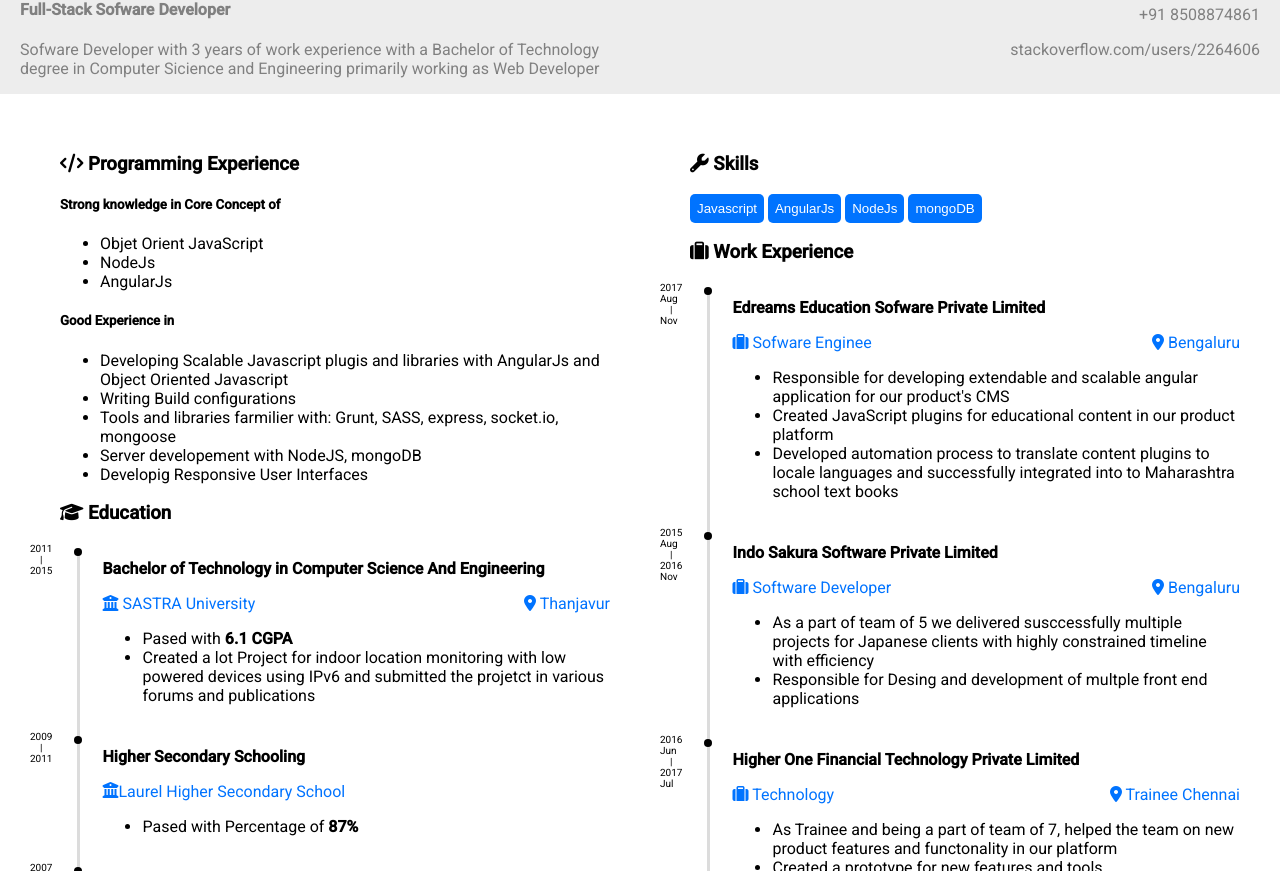
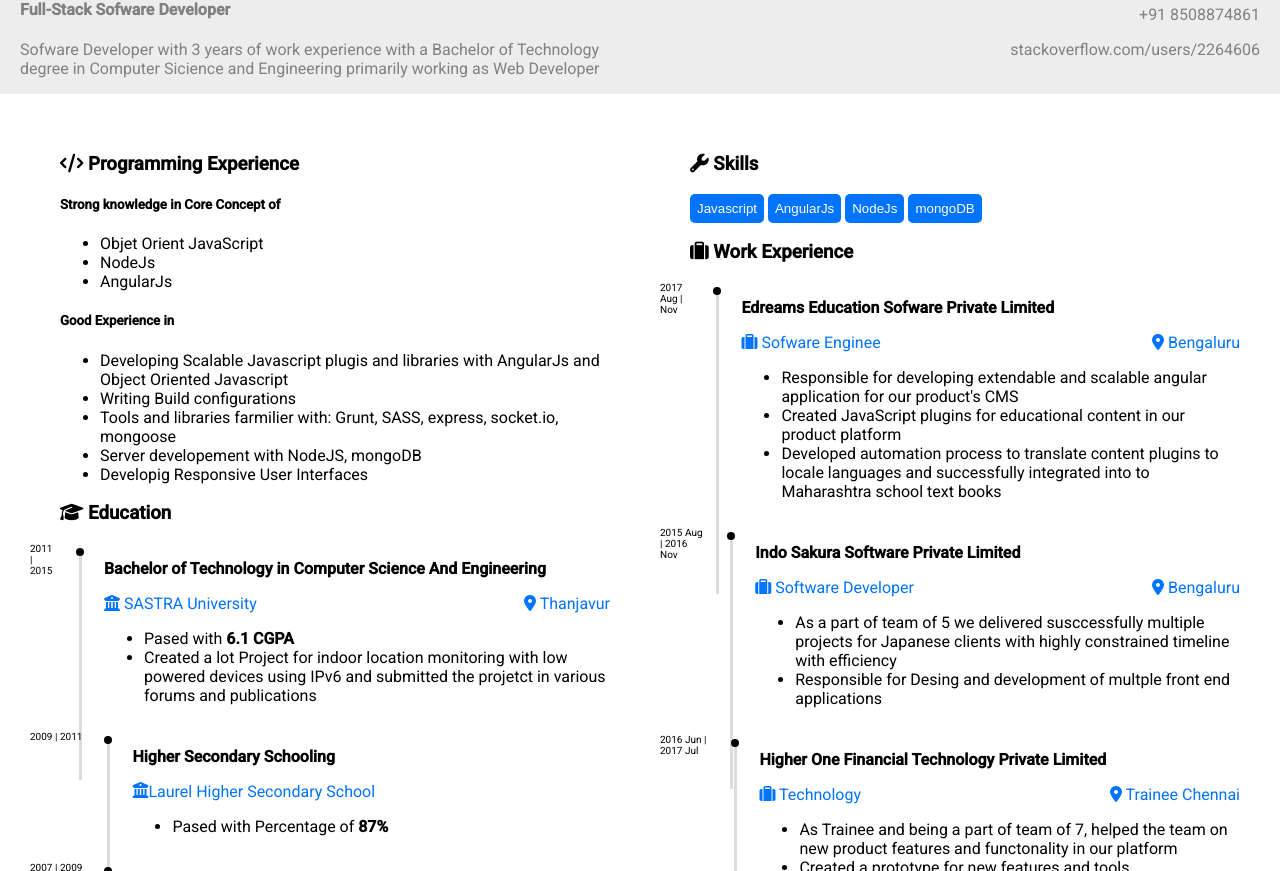
Before and after one commit to isramagix/Isra_CV_Projet, a plain HTML site: page index.html in a window 1280 px wide. Shown: the part 81-952 px from the top of the page. Drawn offline with Linux system fonts and the light colour scheme.

Commit message:
Update index.html

```diff
--- a/index.html
+++ b/index.html
@@ -63,9 +63,9 @@
 
         <div class="newP">
           <div class="fecha">
-            <div>2011</div>
-            <div class="fecha-l">|</div>
-            <div>2015</div>
+            <span>2011</span>
+            <span class="fecha-l">|</span>
+            <span>2015</span>
           </div>
           <div class="linetime">
             <p>
@@ -94,9 +94,9 @@
 
         <div class="newP">
           <div class="fecha">
-            <div>2009</div>
-            <div class="fecha-l">|</div>
-            <div>2011</div>
+            <span>2009</span>
+            <span class="fecha-l">|</span>
+            <span>2011</span>
           </div>
           <div class="linetime">
             <p><b>Higher Secondary Schooling</b></p>
@@ -113,9 +113,9 @@
 
         <div class="newP">
           <div class="fecha">
-            <div>2007</div>
-            <div class="fecha-l">|</div>
-            <div>2009</div>
+            <span>2007</span>
+            <span class="fecha-l">|</span>
+            <span>2009</span>
           </div>
           <div class="linetime">
             <p><b>SSLC</b></p>
@@ -142,10 +142,10 @@
 
         <div class="newP">
           <div class="fecha">
-            <div>2017</div>
-            <div>Aug</div>
-            <div class="fecha-l">|</div>
-            <div>Nov</div>
+            <span>2017</span>
+            <span>Aug</span>
+            <span class="fecha-l">|</span>
+            <span>Nov</span>
           </div>
           <div class="linetime">
             <p>
@@ -180,11 +180,11 @@
 
         <div class="newP">
           <div class="fecha">
-            <div>2015</div>
-            <div>Aug</div>
-            <div class="fecha-l">|</div>
-            <div>2016</div>
-            <div>Nov</div>
+            <span>2015</span>
+            <span>Aug</span>
+            <span class="fecha-l">|</span>
+            <span>2016</span>
+            <span>Nov</span>
           </div>
           <div class="linetime">
             <p><b>Indo Sakura Software Private Limited</b></p>
@@ -214,11 +214,12 @@
 
         <div class="newP">
           <div class="fecha">
-            <div>2016</div>
-            <div>Jun</div>
-            <div class="fecha-l">|</div>
-            <div>2017</div>
-            <div>Jul</div>
+            <!-- span -->
+            <span>2016</span>
+            <span>Jun</span>
+            <span class="fecha-l">|</span>
+            <span>2017</span>
+            <span>Jul</span>
           </div>
           <div class="linetime">
             <p>
```
